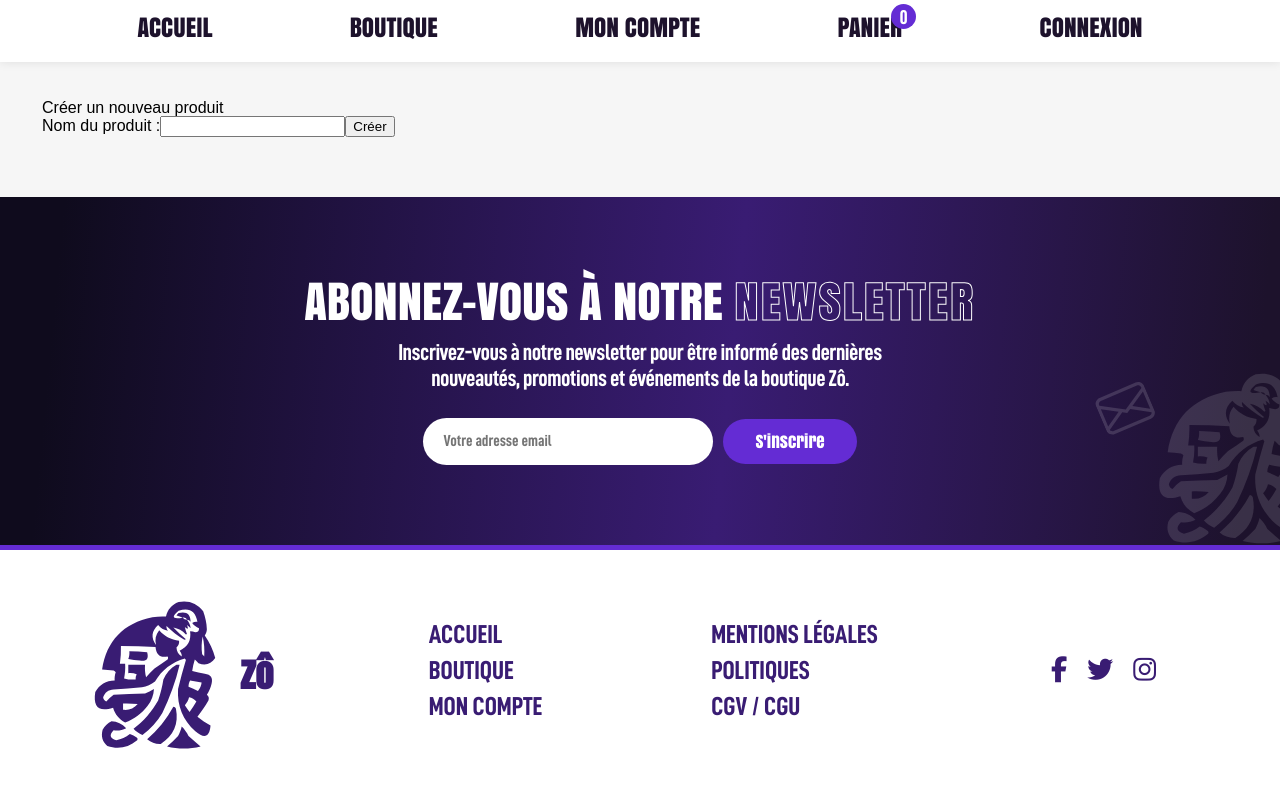
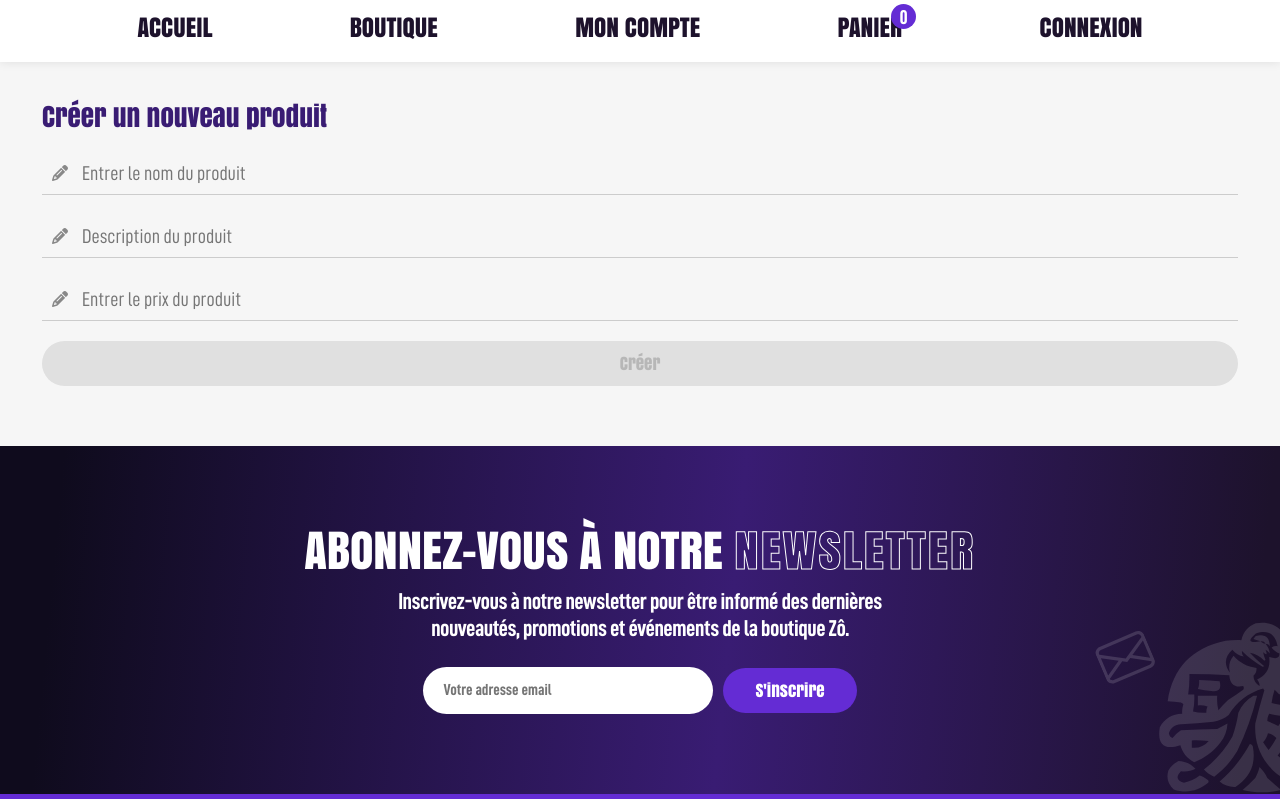
Before and after one commit to EFREI-M2-Dev/Angular-Project-Suylo-Florent, an Angular app: page /form-product in a window 1280 px wide. Shown: the top 800 px of the page. Built offline with nearby package versions, Linux system fonts and the light colour scheme; data requests are answered from the project's data file; grey boxes are pictures that could not be loaded.

Commit message:
feat(product-form): wip

```diff
--- a/src/app/features/form-product/form-product.component.html
+++ b/src/app/features/form-product/form-product.component.html
@@ -1,11 +1,28 @@
 <section class="product-form">
-  <h1 *ngIf="productId">Modifier le produit {{ productId }}</h1>
+  <h1 *ngIf="productId">Modifier le produit</h1>
   <h1 *ngIf="!productId">Créer un nouveau produit</h1>
 
-  <form>
-    <label for="name">Nom du produit :</label>
-    <input type="text" id="name" name="name" />
+  <form [formGroup]="productForm" (ngSubmit)="onSubmit()">
+    <app-input-field
+      type="text"
+      placeholder="Entrer le nom du produit"
+      formControlName="name"
+    ></app-input-field>
 
-    <button type="submit">{{ productId ? "Mettre à jour" : "Créer" }}</button>
+    <app-input-field
+      type="text"
+      placeholder="Description du produit"
+      formControlName="description"
+    ></app-input-field>
+
+    <app-input-field
+      type="text"
+      placeholder="Entrer le prix du produit"
+      formControlName="price"
+    ></app-input-field>
+
+    <button class="button" type="submit" [disabled]="productForm.invalid">
+      {{ productId ? "Mettre à jour" : "Créer" }}
+    </button>
   </form>
 </section>
--- a/src/app/features/form-product/form-product.component.scss
+++ b/src/app/features/form-product/form-product.component.scss
@@ -3,4 +3,18 @@
   margin: auto;
   padding: 0 2rem 6rem;
   padding-top: 10rem;
+
+  h1 {
+    font-family: "Anton", sans-serif;
+    font-size: 2.7rem;
+    color: var(--purple);
+    line-height: 1.2;
+    padding-bottom: 2rem;
+  }
+
+  & > form {
+    display: flex;
+    flex-direction: column;
+    gap: 20px;
+  }
 }
--- a/src/app/features/form-product/form-product.component.ts
+++ b/src/app/features/form-product/form-product.component.ts
@@ -1,5 +1,7 @@
 import { Component, OnInit } from '@angular/core';
+import { FormBuilder, FormGroup, Validators } from '@angular/forms';
 import { ActivatedRoute } from '@angular/router';
+import { ProductService } from 'src/app/core/services/product.service';
 
 @Component({
   selector: 'app-form-product',
@@ -7,17 +9,44 @@ import { ActivatedRoute } from '@angular/router';
   styleUrls: ['./form-product.component.scss'],
 })
 export class FormProductComponent implements OnInit {
+  productForm!: FormGroup;
   productId: string | null = null;
+  productData: any = {};
 
-  constructor(private route: ActivatedRoute) {}
+  constructor(
+    private fb: FormBuilder,
+    private route: ActivatedRoute,
+    private productService: ProductService
+  ) {}
 
   ngOnInit(): void {
     this.productId = this.route.snapshot.paramMap.get('id');
 
+    this.productForm = this.fb.group({
+      name: ['', [Validators.required]],
+      description: [''],
+      price: ['', [Validators.required]],
+    });
+
     if (this.productId) {
-      console.log(`Edit product with ID: ${this.productId}`);
+      this.getProductData();
     } else {
       console.log('Create new product');
     }
   }
+
+  getProductData(): void {
+    this.productService.getProductById(this.productId!).subscribe((data) => {
+      console.log(data);
+      this.productData = data;
+
+      this.productForm.patchValue({
+        name: this.productData.name,
+      });
+    });
+  }
+
+  onSubmit(): void {
+    console.log(this.productForm.value);
+  }
 }
```
